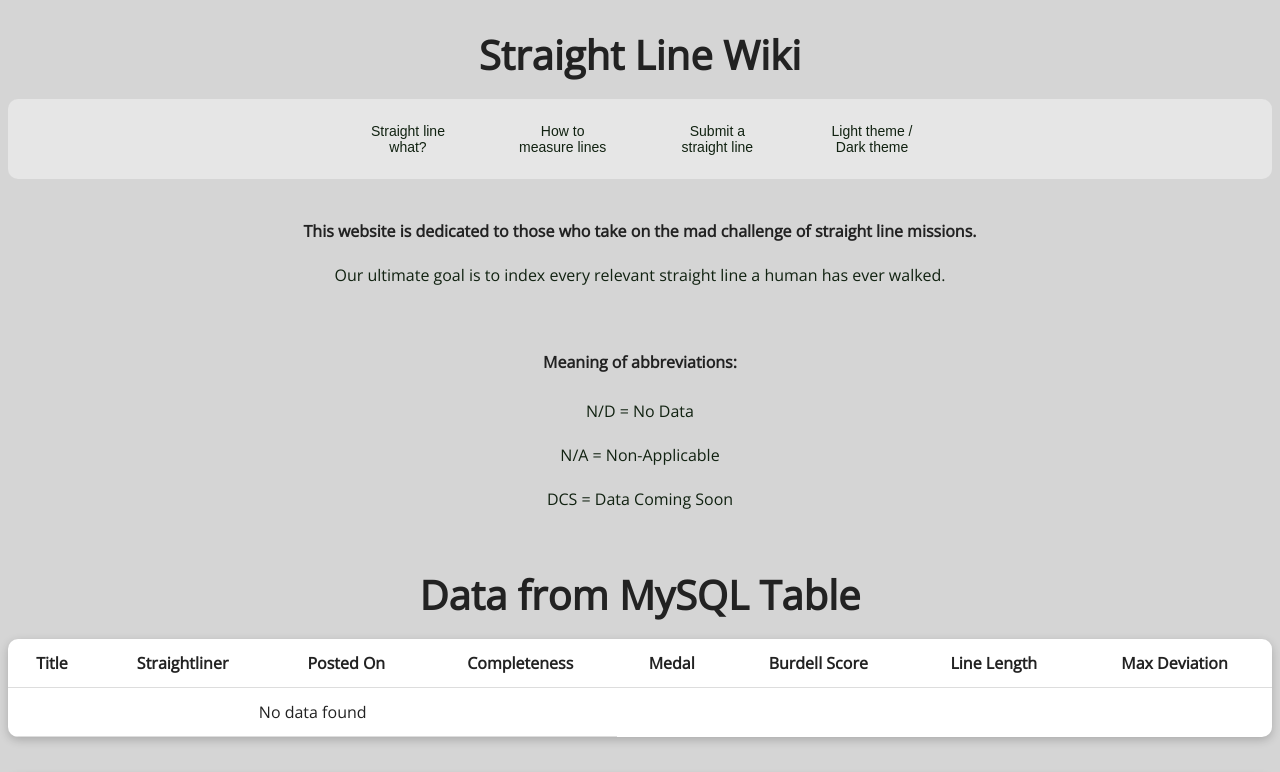
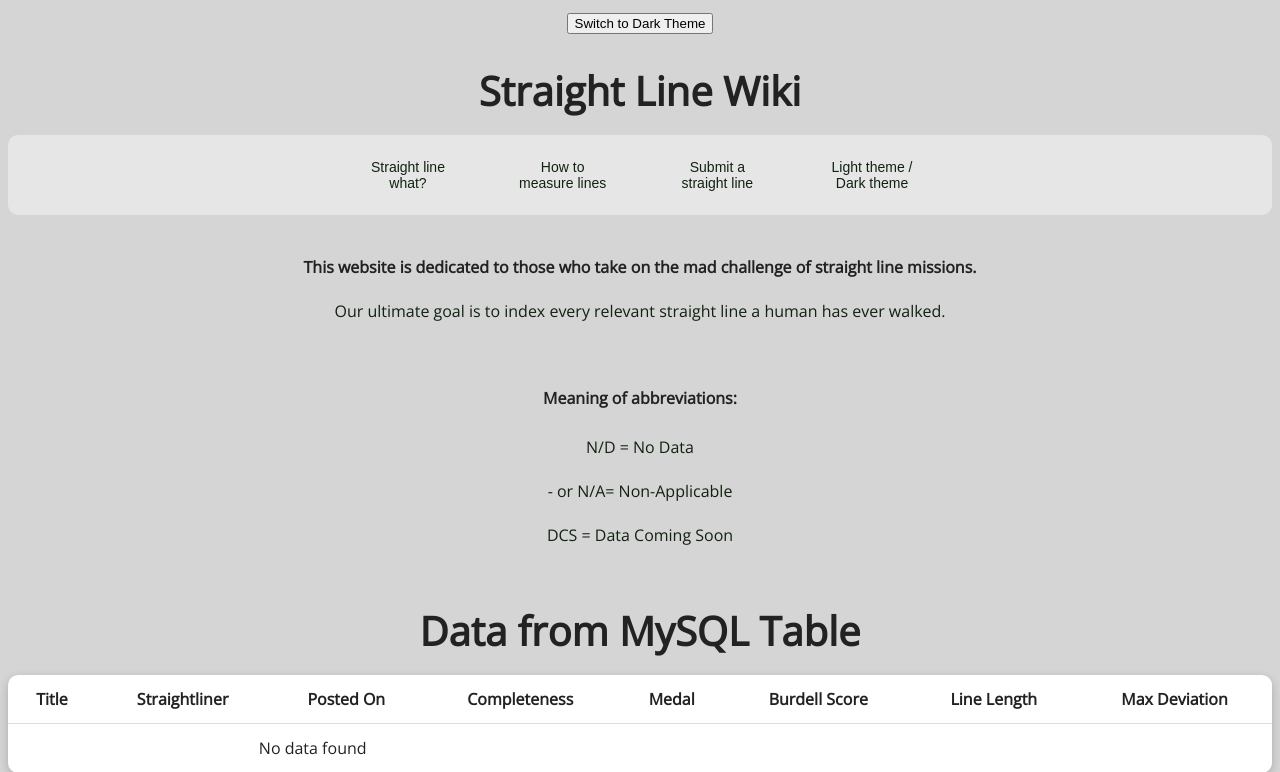
Before and after one commit to SamKry/straightlinewiki, a PHP site: page / in a window 1280 px wide. Shown: the top 772 px of the page. Run offline with PHP 8.4, Linux system fonts and the light colour scheme; data that the repository does not hold is empty.

Commit message:
added php theme switch button

```diff
--- a/index.php
+++ b/index.php
@@ -9,13 +9,28 @@ My first idea will be to actually use this index.php and delete this comment.-->
 <head>
     <meta charset='utf-8'/>
     <meta name="viewport" content="width=device-width, initial-scale=1">
-    <link rel="stylesheet" type="text/css" href="style.css" media="screen and (min-width:768px)" id="theme-style">
+    <!--link rel="stylesheet" type="text/css" href="style.css" media="screen and (min-width:768px)" id="theme-style">
     <link rel="stylesheet" type="text/css" href="dark.css" media="screen and (min-width:768px)" id="dark-theme" disabled>
-    <link rel="stylesheet" type="text/css" href="mobile.css" media="screen and (max-width:767px)">
+    <link rel="stylesheet" type="text/css" href="mobile.css" media="screen and (max-width:767px)"-->
     <title>Straight Line Wiki</title>
     <link rel="icon" href="assets/images/logo.svg" type="image/icon type">
+	<!--style-->
+	<?php
+    session_start();
+    $theme = isset($_SESSION['theme']) ? $_SESSION['theme'] : 'light';
+    $themeFile = ($theme === 'dark') ? 'dark.css' : 'style.css';
+    ?>
+    <link rel="stylesheet" type="text/css" href="<?php echo $themeFile; ?>">
+
 </head>
 <body>
+
+	<form method="post" action="toggle_theme.php">
+        <button type="submit" name="theme-toggle-btn">
+            <?php echo ($theme === 'dark') ? 'Switch to Light Theme' : 'Switch to Dark Theme'; ?>
+        </button>
+    </form>
+
     <header>
         <h1>Straight Line Wiki</h1>
         <div class="menudiv">
@@ -31,9 +46,6 @@ My first idea will be to actually use this index.php and delete this comment.-->
         </dialog>
     </header>
 
-
-
-
     <main style="position: relative;">
 
 	<hr>
@@ -43,19 +55,15 @@ My first idea will be to actually use this index.php and delete this comment.-->
   <hr>
   <h4>Meaning of abbreviations:</h4>
   <p>N/D = No Data</p>
-  <p>N/A = Non-Applicable</p>
+  <p>- or N/A= Non-Applicable</p>
   <p>DCS = Data Coming Soon</p>
   <hr>
-  <!--old table>
+	<!--old table>
 	<div class="simple" id="My-iframe">
 		<iframe class="simple" src="table.html" id="My-iframe"></iframe>
 		<p></p>
 	</div>
-<old table ends-->
-
-
-
-
+	<old table ends-->
 
     <h1>Data from MySQL Table</h1>
 
```
Also changed, not shown: toggle_theme.php (added, +8 -0 lines).
